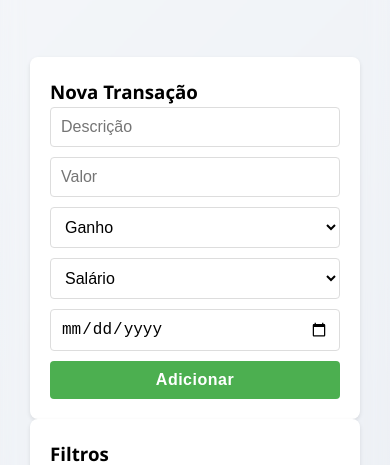
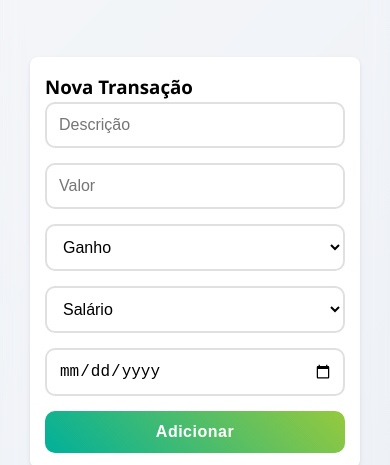
Before and after one commit to luanMoraes17/controle.github.io, a plain HTML site: page index.html in a window 390 px wide. Shown: the part 308-773 px from the top of the page. Drawn offline with nearby package versions, Linux system fonts and the light colour scheme.

```diff
--- a/styles.css
+++ b/styles.css
@@ -453,3 +453,64 @@ footer p {
         font-size: 0.7em;
     }
 }
+
+.transaction-form {
+    padding: 20px;
+    margin-bottom: 30px;
+}
+
+.transaction-form form {
+    display: flex;
+    flex-direction: column;
+    gap: 15px;
+}
+
+.transaction-form input,
+.transaction-form select {
+    width: 100%;
+    padding: 12px 15px;
+    border: 2px solid #e0e0e0;
+    border-radius: 10px;
+    font-size: 16px;
+    transition: all 0.3s ease;
+    background-color: white;
+}
+
+.transaction-form input:focus,
+.transaction-form select:focus {
+    border-color: #00b09b;
+    box-shadow: 0 0 0 3px rgba(0, 176, 155, 0.1);
+    outline: none;
+}
+
+.transaction-form button {
+    padding: 15px;
+    font-size: 16px;
+    font-weight: 600;
+    border-radius: 10px;
+    background: linear-gradient(45deg, #00b09b, #96c93d);
+    color: white;
+    border: none;
+    cursor: pointer;
+    transition: all 0.3s ease;
+}
+
+/* Ajustes específicos para mobile */
+@media (max-width: 480px) {
+    .transaction-form {
+        padding: 15px;
+    }
+
+    .transaction-form input,
+    .transaction-form select,
+    .transaction-form button {
+        padding: 12px;
+        font-size: 16px;
+    }
+
+    input[type="date"] {
+        min-height: 48px;
+        -webkit-appearance: none;
+        padding-right: 10px;
+    }
+}
```
